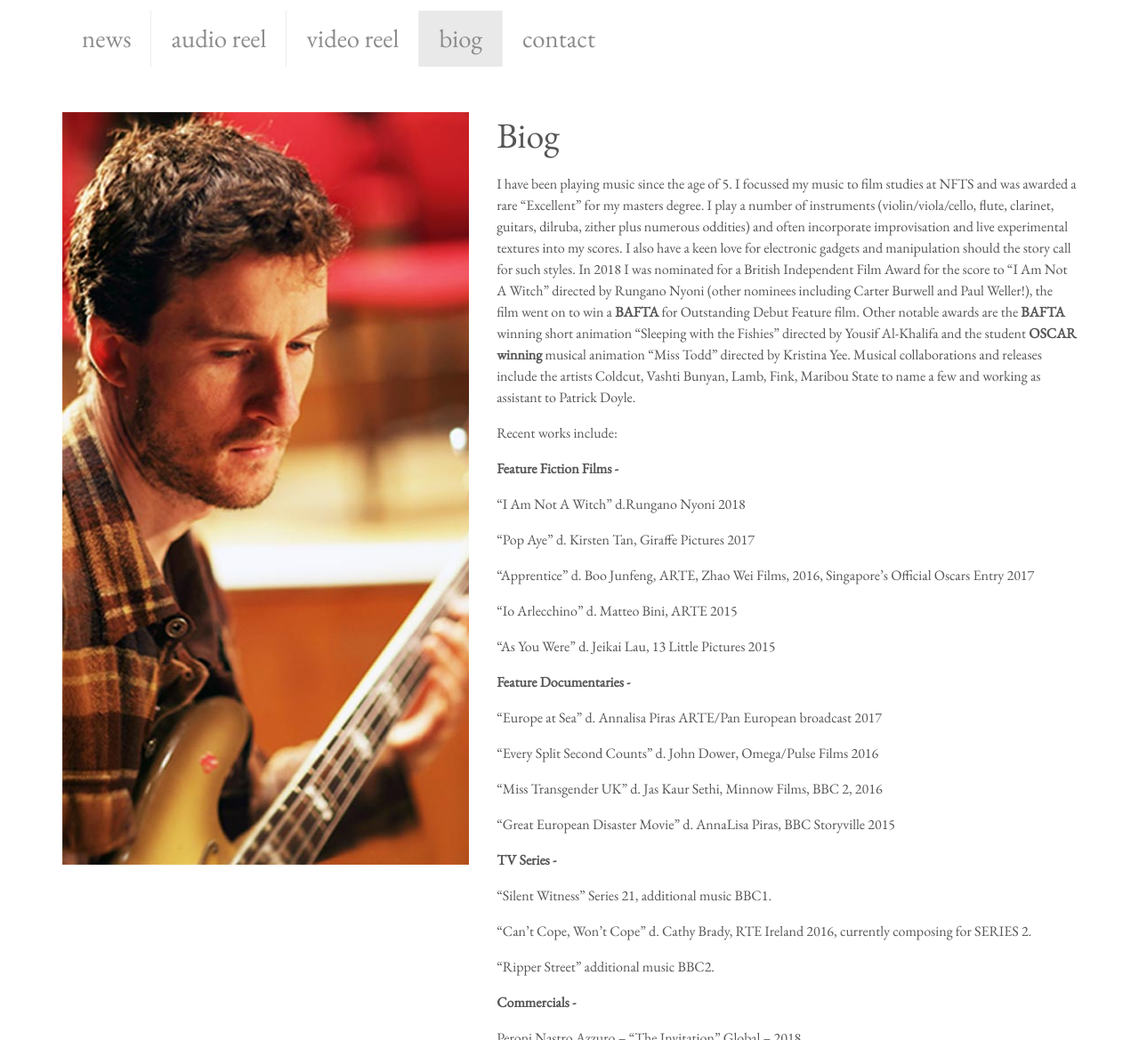
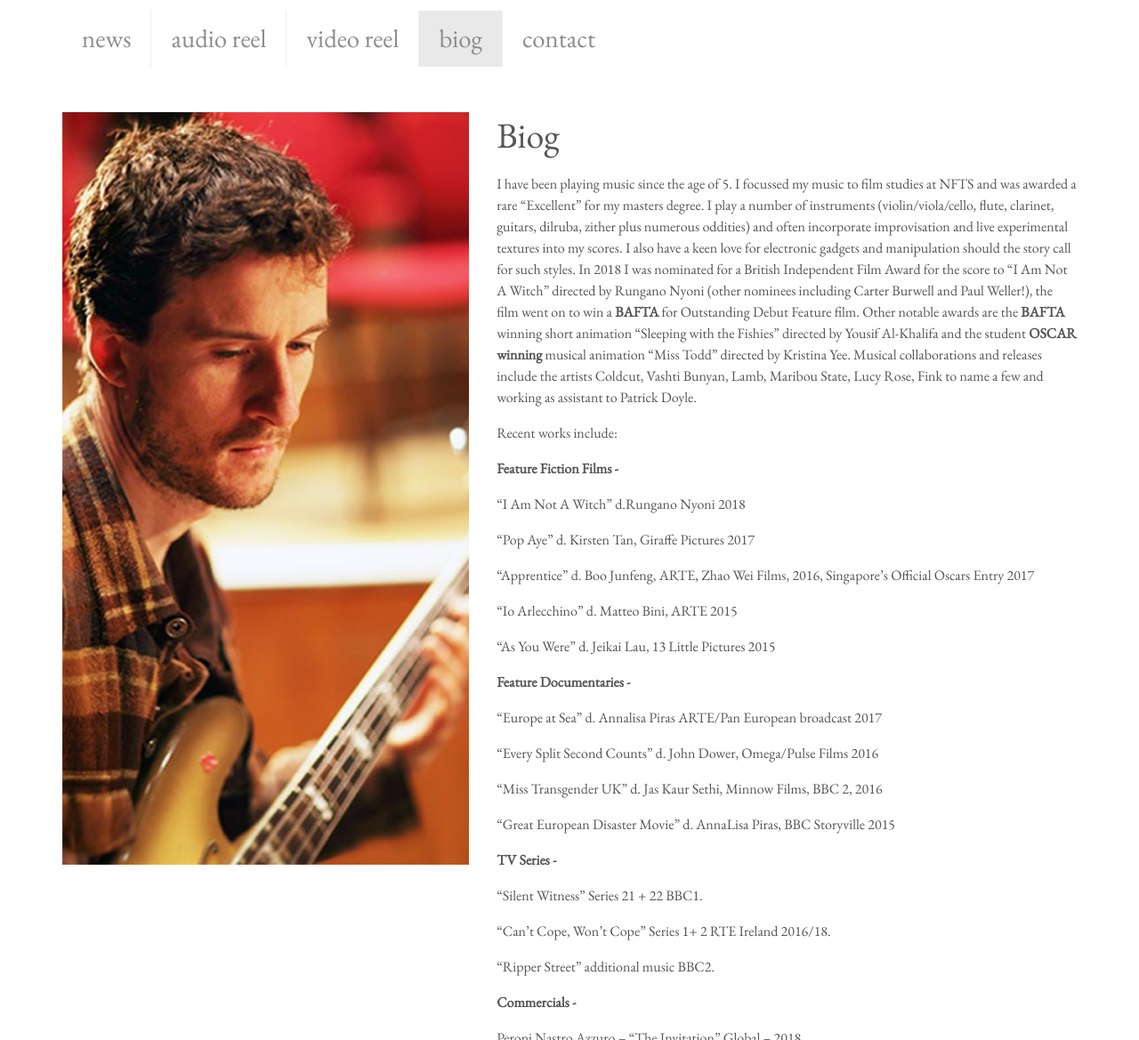
Before and after one commit to nbunner-personal/mattkelly-jekyll, a Jekyll site: the page built from pages/biog.md, in a window 1280 px wide and 1400 px high, cut to the strip 231-1400 px from the top of the window. Shown: the whole strip at 89% size. Built offline with Jekyll 4.4.1, drawn with Linux system fonts in a browser that asks for light colours.

Commit message:
Update from Forestry.io - Updated biog.md

```diff
--- a/pages/biog.md
+++ b/pages/biog.md
@@ -5,7 +5,7 @@ navPage: nav-biog
 title: Biog
 
 ---
-I have been playing music since the age of 5. I focussed my music to film studies at NFTS and was awarded a rare “Excellent” for my masters degree. I play a number of instruments (violin/viola/cello, flute, clarinet, guitars, dilruba, zither plus numerous oddities) and often incorporate improvisation and live experimental textures into my scores. I also have a keen love for electronic gadgets and manipulation should the story call for such styles. In 2018 I was nominated for a British Independent Film Award for the score to “I Am Not A Witch” directed by Rungano Nyoni (other nominees including Carter Burwell and Paul Weller!), the film went on to win a **BAFTA** for Outstanding Debut Feature film. Other notable awards are the **BAFTA** winning short animation “Sleeping with the Fishies” directed by Yousif Al-Khalifa and the student **OSCAR winning** musical animation “Miss Todd” directed by Kristina Yee. Musical collaborations and releases include the artists Coldcut, Vashti Bunyan, Lamb, Fink, Maribou State to name a few and working as assistant to Patrick Doyle.
+I have been playing music since the age of 5. I focussed my music to film studies at NFTS and was awarded a rare “Excellent” for my masters degree. I play a number of instruments (violin/viola/cello, flute, clarinet, guitars, dilruba, zither plus numerous oddities) and often incorporate improvisation and live experimental textures into my scores. I also have a keen love for electronic gadgets and manipulation should the story call for such styles. In 2018 I was nominated for a British Independent Film Award for the score to “I Am Not A Witch” directed by Rungano Nyoni (other nominees including Carter Burwell and Paul Weller!), the film went on to win a **BAFTA** for Outstanding Debut Feature film. Other notable awards are the **BAFTA** winning short animation “Sleeping with the Fishies” directed by Yousif Al-Khalifa and the student **OSCAR winning** musical animation “Miss Todd” directed by Kristina Yee. Musical collaborations and releases include the artists Coldcut, Vashti Bunyan, Lamb, Maribou State, Lucy Rose, Fink to name a few and working as assistant to Patrick Doyle.
 
 Recent works include:
 
@@ -33,9 +33,9 @@ Recent works include:
 
 **TV Series -**
 
-“Silent Witness” Series 21, additional music BBC1.
+“Silent Witness” Series 21 + 22  BBC1.
 
-“Can’t Cope, Won’t Cope” d. Cathy Brady, RTE Ireland 2016, currently composing for SERIES 2.
+“Can’t Cope, Won’t Cope” Series 1+ 2 RTE Ireland 2016/18.
 
 “Ripper Street” additional music BBC2.
 
```
